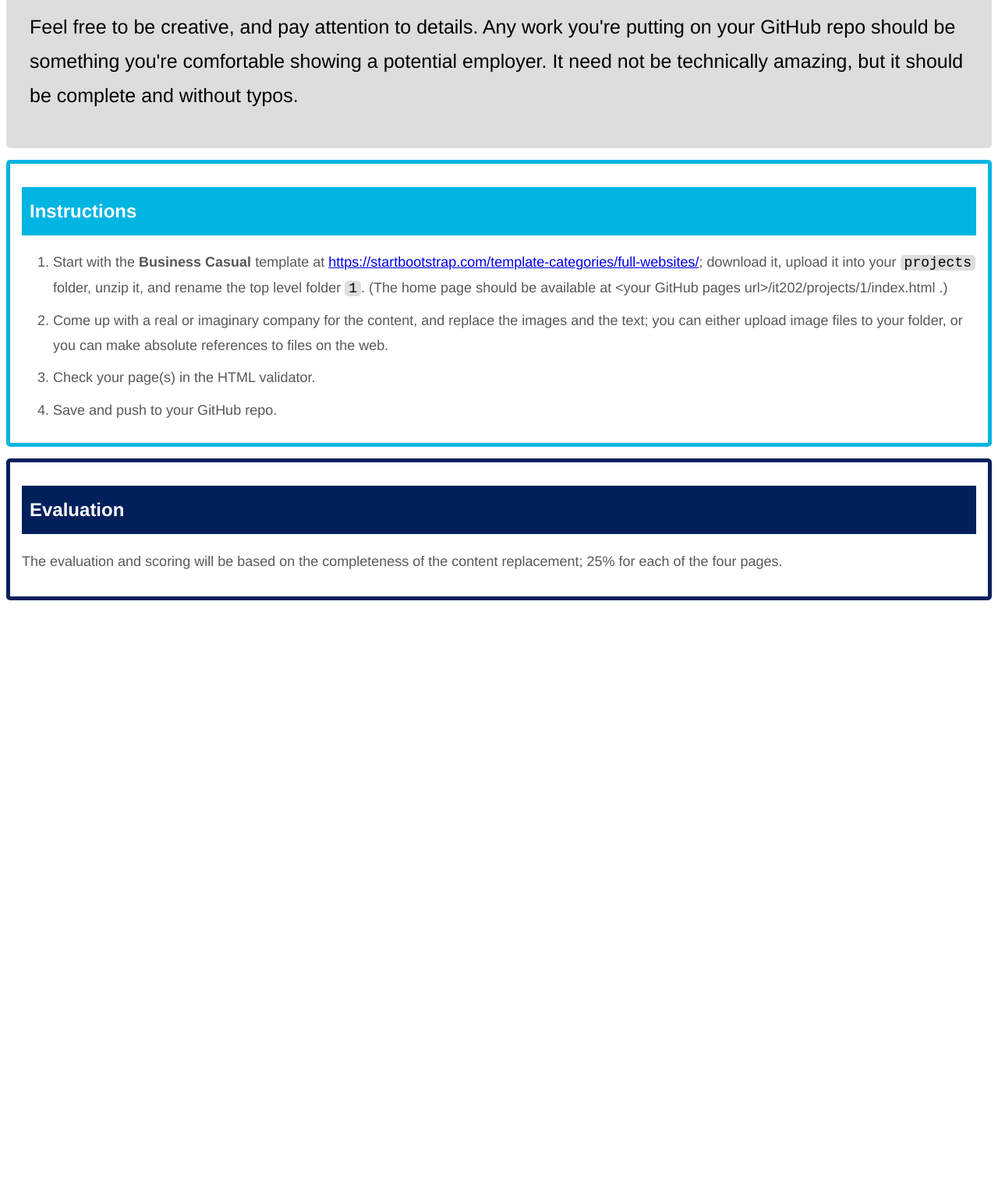
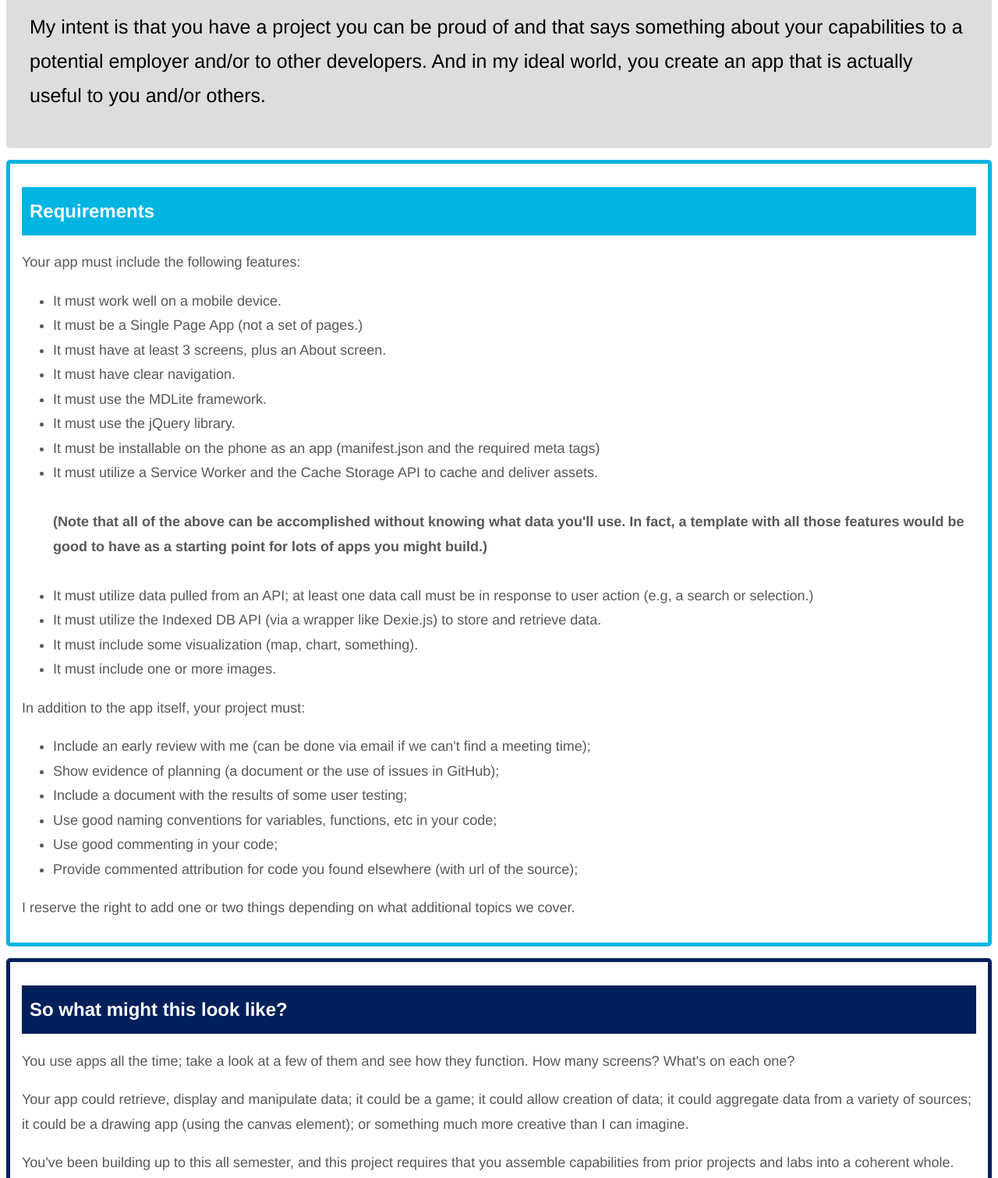
Before and after one commit to heymrhayes/it202_spring_2017, a website: page projects/big/index.html in a window 1280 px wide. Shown: the part 293-1804 px from the top of the page at 78% size. Before the commit the page ends 1071 px from the top, so only its background shows below. Drawn offline with Linux system fonts and the light colour scheme.

Commit message:
big project

```diff
--- a/projects/big/index.html
+++ b/projects/big/index.html
@@ -3,29 +3,63 @@
     <head>
         <meta charset="UTF-8"/>
         <meta name="viewport" content="width=device-width, initial-scale=1.0"/>
-        <title>IT202 - Project 1</title>
+        <title>IT202 - The Big Project</title>
         <link rel="stylesheet" href="../../assets/document_styles.css" />
     </head>
     <body>
-        <h1 class="lab">Project 1: Bootstrap Site</h1>
+        <h1 class="lab">The Big Project:  a feature-rich, functional app</h1>
         <div class="lab-intro">
             <p class="lab-intro">
-                In this project, you'll demonstrate your ability to manipulate a Bootstrap template in order to make a simple website.
+                In this project, you'll demonstrate your ability to combine a number of the languages, tools and features we've covered this semester into a usable app.
             </p>
-            <p class="lab-intro">Feel free to be creative, and pay attention to details.  Any work you're putting on your GitHub repo should be something you're comfortable showing a potential employer.  It need not be technically amazing, but it should be complete and without typos.</p>
+            <p class="lab-intro">
+                My intent is that you have a project you can be proud of and that says something about your capabilities to a potential employer and/or to other developers.  And in my ideal world, you create an app that is actually useful to you and/or others.
+            </p>
         </div>
         <div class="lab lab-section lab-instructions">
-            <h2>Instructions</h2>
-            <ol>
-                <li>Start with the <strong>Business Casual</strong> template at <a href="https://startbootstrap.com/template-categories/full-websites/">https://startbootstrap.com/template-categories/full-websites/</a>; download it, upload it into your <code>projects</code> folder, unzip it, and rename the top level folder <code>1</code>.  (The home page should be available at &lt;your GitHub pages url&gt;/it202/projects/1/index.html .)</li>
-                <li>Come up with a real or imaginary company for the content, and replace the images and the text; you can either upload image files to your folder, or you can make absolute references to files on the web.</li>
-                <li>Check your page(s) in the HTML validator.</li>
-                <li>Save and push to your GitHub repo.</li>
-             </ol>
-      </div>
-      <div class="lab  lab-section lab-resources">
+            <h2>Requirements</h2>
+            <p>Your app must include the following features:</p>
+            <ul>
+                <li>It must work well on a mobile device.</li>
+                <li>It must be a Single Page App (not a set of pages.)</li>
+                <li>It must have at least 3 screens, plus an About screen.</li>
+                <li>It must have clear navigation.</li>
+                <li>It must use the MDLite framework.</li>
+                <li>It must use the jQuery library.</li>
+                <li>It must be installable on the phone as an app (manifest.json and the required meta tags)</li>
+                <li>It must utilize a Service Worker and the Cache Storage API to cache and deliver assets.
+                    <br><br>
+                    <strong>(Note that all of the above can be accomplished without knowing what data you'll use. In fact, a template with all those features would be good to have as a starting point for lots of apps you might build.)</strong>
+                    <br><br>
+                </li>
+                <li>It must utilize data pulled from an API; at least one data call must be in response to user action (e.g, a search or selection.)</li>
+                <li>It must utilize the Indexed DB API (via a wrapper like Dexie.js) to store and retrieve  data.</li>
+                <li>It must include some visualization (map, chart, something).</li>
+                <li>It must include one or more images.</li>
+            </ul>
+            <p>In addition to the app itself, your project must:</p>
+            <ul>
+                <li>Include an early review with me (can be done via email if we can't find a meeting time);</li>
+                <li>Show evidence of planning (a document or the use of issues in GitHub);</li>
+                <li>Include a document with the results of some user testing;</li>
+                <li>Use good naming conventions for variables, functions, etc in your code;</li>
+                <li>Use good commenting in your code;</li>
+                <li>Provide commented attribution for code you found elsewhere (with url of the source);</li>
+                </ul>
+                <p>I reserve the right to add one or two things depending on what additional topics we cover.</p>
+        </div>
+
+        <div class="lab lab-section lab-resources">
+            <h2>So what might this look like?</h2>
+            <p>You use apps all the time;  take a look at a few of them and see how they function.  How many screens?  What's on each one?  </p>
+            <p>Your app could retrieve, display and manipulate data; it could be a game;  it could allow creation of data; it could aggregate data from a variety of sources; it could be a drawing app (using the canvas element); or something much more creative than I can imagine. </p>
+
+            <p>You've been building up to this all semester, and this project requires that you assemble capabilities from prior projects and labs into a coherent whole.</p>
+            <p>Planning will be important to completing the project on time and with minimal stress, and you can get a start on large chunks of the project even if you haven't decided on the data you'll be working with.  (If you don't have any ideas, I can provide a couple.)</p>
+     </div>
+      <div class="lab lab-section lab-instructions">
           <h2>Evaluation</h2>
-          <p>The evaluation and scoring will be based on the completeness of the content replacement; 25% for each of the four pages.</p>
+          <p>I will provide some numbers on the individual items, but this should look good and function well.</p>
       </div>
     </body>
 </html>
```
Also changed, not shown: lectures/index.html (+1 -1 lines).
